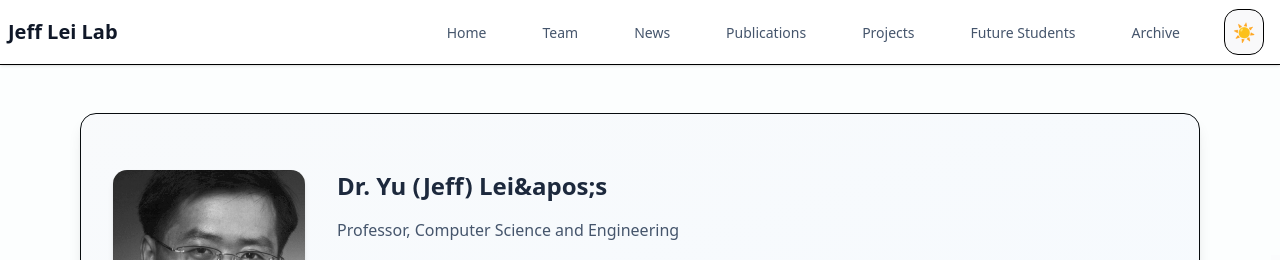
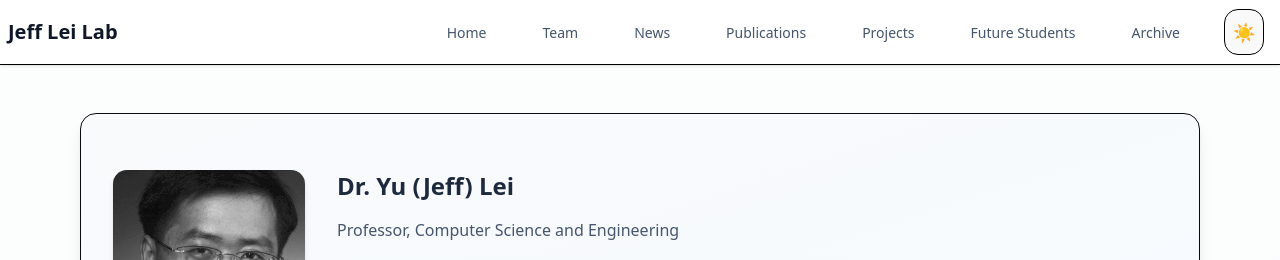
Before and after one commit to sercatuta-lei/sercatuta-lei.github.io, a Next.js app: page /team in a window 1280 px wide. Shown: the top 260 px of the page. Built offline with nearby package versions, Linux system fonts and the light colour scheme.

Commit message:
fixing syntax issue

```diff
--- a/app/team/page.tsx
+++ b/app/team/page.tsx
@@ -5,7 +5,7 @@ import { Card, CardContent } from "@/components/ui/card";
 
 // Director data
 const director = {
-  name: "Dr. Yu (Jeff) Lei&apos;s",
+  name: "Dr. Yu (Jeff) Lei",
   photo: "DrLei.jpg",
   info: "Professor, Computer Science and Engineering",
   education: [
```
